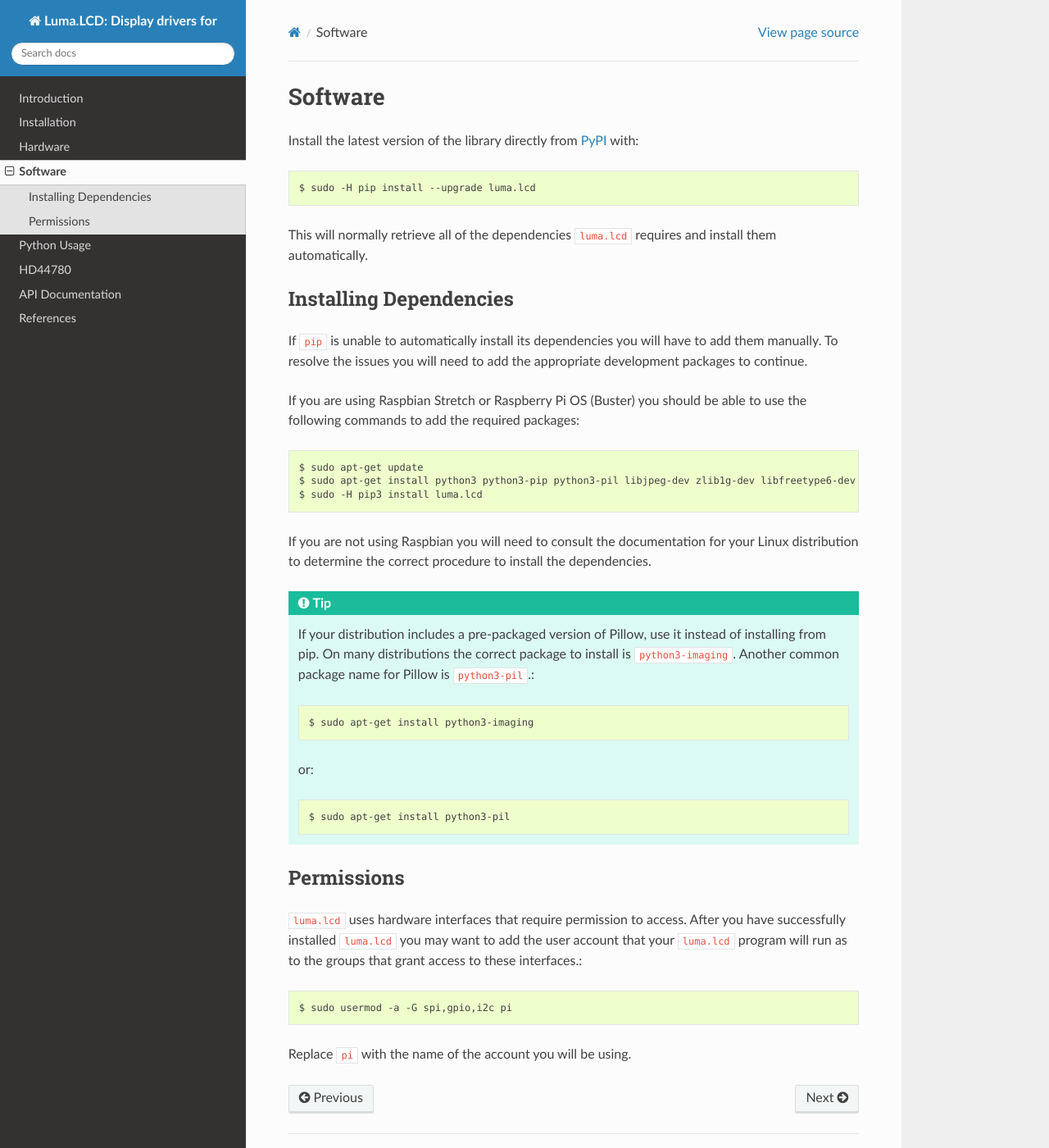
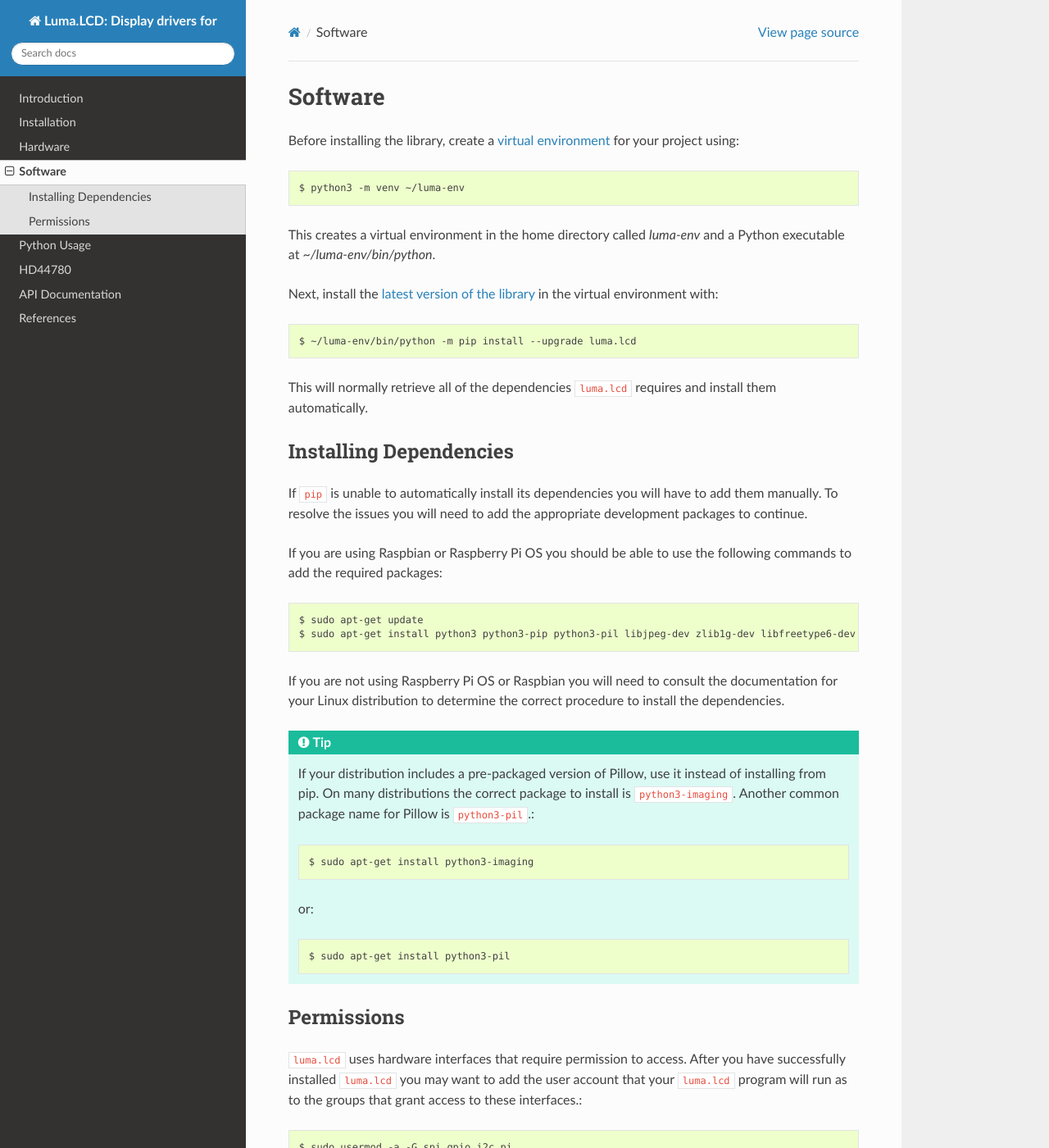
Before and after one commit to rm-hull/luma.lcd, a Sphinx documentation site: the page built from doc/software.rst, in a window 1280 px wide and 1400 px high. Shown: the whole window at 82% size. Built offline with Sphinx 7.4.7 and the Read the Docs theme 2.0.0, drawn with Linux system fonts in a browser that asks for light colours; the version number could not be read and is left out.

Commit message:
Drop Python 3.7 support  (#174)
* regenerate test data for pillow 10.1+

* drop support for py37

```diff
--- a/CHANGES.rst
+++ b/CHANGES.rst
@@ -4,6 +4,8 @@ ChangeLog
 +------------+---------------------------------------------------------------------+------------+
 | Version    | Description                                                         | Date       |
 +============+=====================================================================+============+
+| **2.12.0** | * Drop support for Python 3.7                                       | TBD        |
++------------+---------------------------------------------------------------------+------------+
 | **2.11.0** | * Add ILI9488 Colour LCD display driver                             | 2023/07/02 |
 +------------+---------------------------------------------------------------------+------------+
 | **2.10.0** | * Drop support for Python 3.6                                       | 2022/10/19 |
--- a/doc/install.rst
+++ b/doc/install.rst
@@ -22,4 +22,4 @@ are included in :doc:`python-usage`.
   It was *originally* tested with Raspbian on a rev.2 model B, with a vanilla
   kernel version 4.1.16+, and has subsequently been tested on Raspberry Pi
   models A, B2, 3B, Zero, Zero W, OrangePi Zero (Armbian Jessie), and 4B with
-  Raspbian Jessie, Stretch and Buster operating systems.
+  the Raspberry Pi operating systems.
--- a/doc/software.rst
+++ b/doc/software.rst
@@ -1,11 +1,19 @@
 Software
 ========
 
-Install the latest version of the library directly from
-`PyPI <https://pypi.python.org/pypi?:action=display&name=luma.lcd>`__
-with::
+Before installing the library, create a
+`virtual environment <https://docs.python.org/3/library/venv.html>`__ for your
+project using::
 
-  $ sudo -H pip install --upgrade luma.lcd
+  $ python3 -m venv ~/luma-env
+
+This creates a virtual environment in the home directory called `luma-env`
+and a Python executable at `~/luma-env/bin/python`.
+
+Next, install the `latest version of the library <https://pypi.python.org/pypi?:action=display&name=luma.lcd>`__
+in the virtual environment with::
+
+  $ ~/luma-env/bin/python -m pip install --upgrade luma.lcd
 
 This will normally retrieve all of the dependencies ``luma.lcd`` requires and
 install them automatically.
@@ -16,14 +24,13 @@ If ``pip`` is unable to automatically install its dependencies you will have to
 add them manually.  To resolve the issues you will need to add the appropriate
 development packages to continue.
 
-If you are using Raspbian Stretch or Raspberry Pi OS (Buster) you should
+If you are using Raspbian or Raspberry Pi OS you should
 be able to use the following commands to add the required packages::
 
 $ sudo apt-get update
 $ sudo apt-get install python3 python3-pip python3-pil libjpeg-dev zlib1g-dev libfreetype6-dev liblcms2-dev libopenjp2-7 libtiff5 -y
-$ sudo -H pip3 install luma.lcd
 
-If you are not using Raspbian you will need to consult the documentation for
+If you are not using Raspberry Pi OS or Raspbian you will need to consult the documentation for
 your Linux distribution to determine the correct procedure to install
 the dependencies.
 
--- a/setup.cfg
+++ b/setup.cfg
@@ -18,18 +18,18 @@ classifiers =
     Topic :: System :: Hardware
     Topic :: System :: Hardware :: Hardware Drivers
     Programming Language :: Python :: 3
-    Programming Language :: Python :: 3.7
     Programming Language :: Python :: 3.8
     Programming Language :: Python :: 3.9
     Programming Language :: Python :: 3.10
     Programming Language :: Python :: 3.11
+    Programming Language :: Python :: 3.12
 
 [options]
 zip_safe = False
 packages = find_namespace:
-python_requires = >=3.7, <4
+python_requires = >=3.8, <4
 install_requires =
-    luma.core>=2.4.0
+    luma.core>=2.4.1
 tests_require =
     pytest
     pytest-cov
```
Also changed, not shown: 9 other files.
